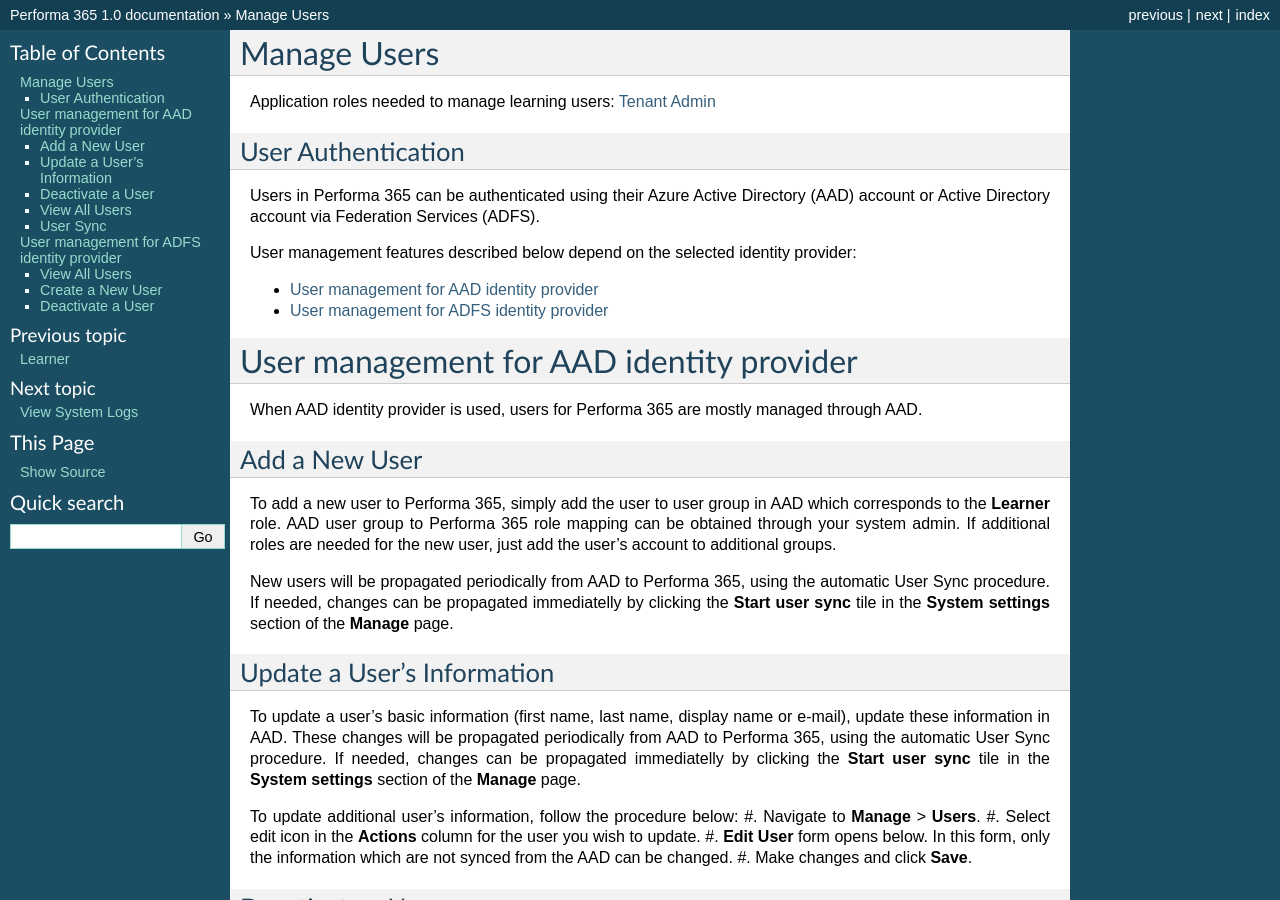
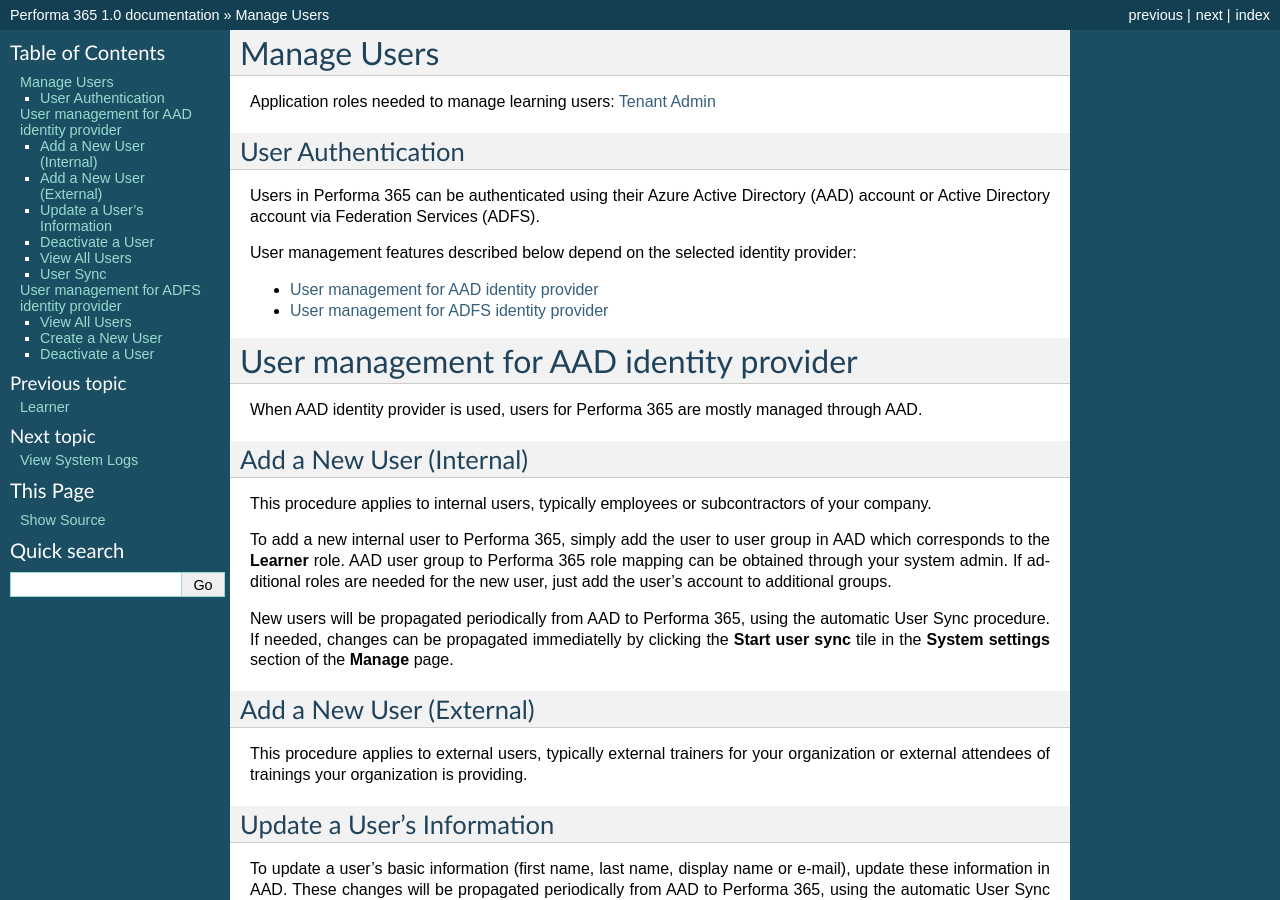
Before and after one commit to pslisko/performa365docs, a Sphinx documentation site: the page built from docs/howto/manage_users.rst, in a window 1280 px wide and 900 px high. Built offline with Sphinx 7.4.7, drawn with Linux system fonts in a browser that asks for light colours; pages that are not in the unit, such as notebooks, are missing from menus.

Commit message:
Update manage_users.rst

```diff
--- a/docs/howto/manage_users.rst
+++ b/docs/howto/manage_users.rst
@@ -22,12 +22,19 @@
 
 When AAD identity provider is used, users for Performa 365 are mostly managed through AAD.
 
-Add a New User
+Add a New User (Internal)
 ^^^^^^^^^^^^^^
 
-To add a new user to Performa 365, simply add the user to user group in AAD which corresponds to the **Learner** role. AAD user group to Performa 365 role mapping can be obtained through your system admin. If additional roles are needed for the new user, just add the user's account to additional groups.
+This procedure applies to internal users, typically employees or subcontractors of your company.
+
+To add a new internal user to Performa 365, simply add the user to user group in AAD which corresponds to the **Learner** role. AAD user group to Performa 365 role mapping can be obtained through your system admin. If additional roles are needed for the new user, just add the user's account to additional groups.
 
 New users will be propagated periodically from AAD to Performa 365, using the automatic User Sync procedure. If needed, changes can be propagated immediatelly by clicking the **Start user sync** tile in the **System settings** section of the **Manage** page.
+
+Add a New User (External)
+^^^^^^^^^^^^^^
+
+This procedure applies to external users, typically external trainers for your organization or external attendees of trainings your organization is providing.
 
 Update a User's Information
 ^^^^^^^^^^^^^^^^^^^^^^^^^^^^
```
